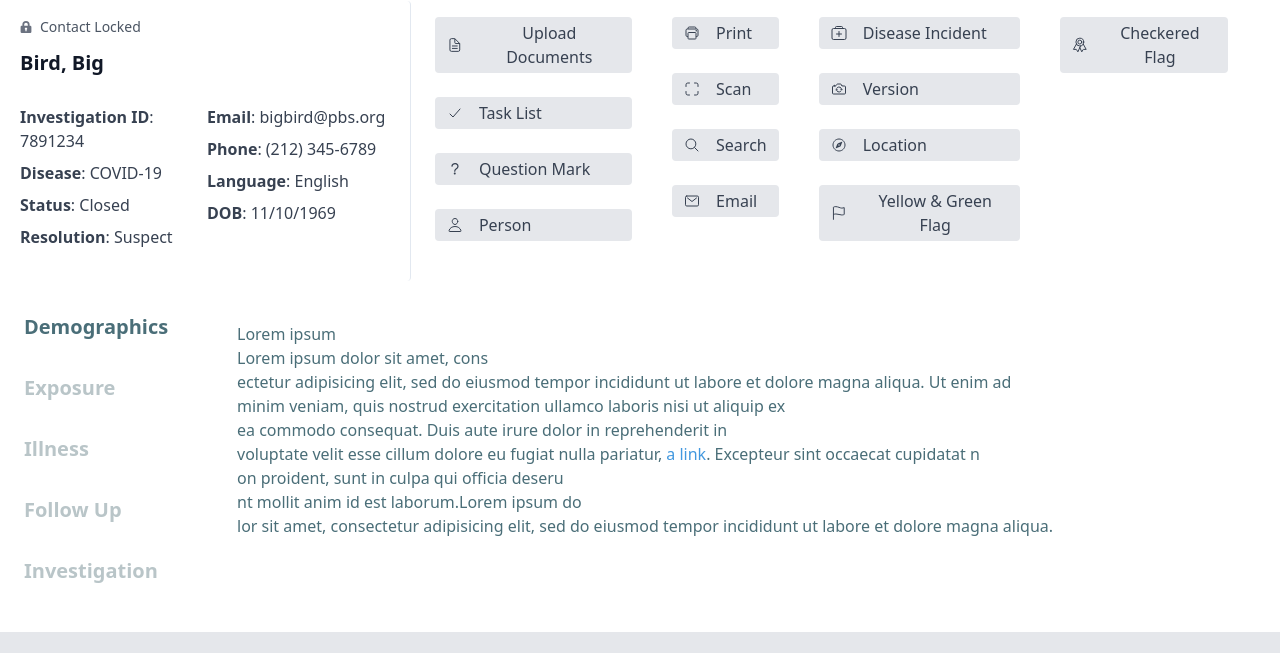
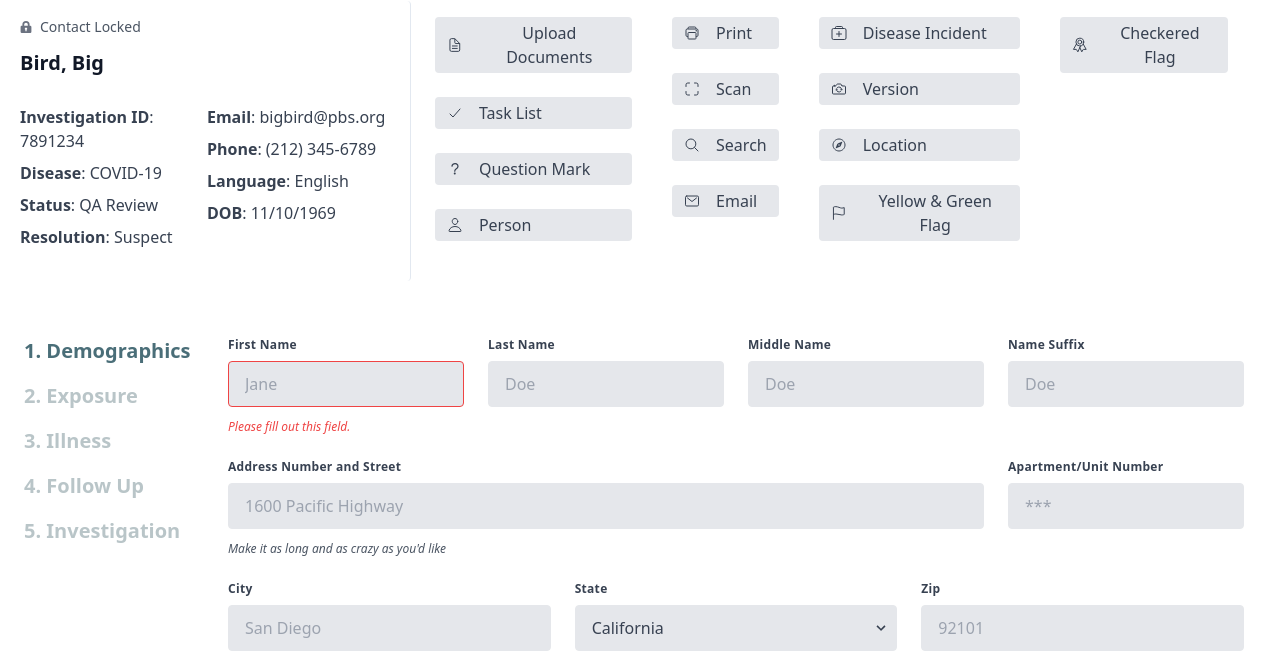
Before and after one commit to mykey007/contact-tracing-redesign, a website: page ct.html in a window 1280 px wide. Shown: the part 165-818 px from the top of the page. Drawn offline with nearby package versions, Linux system fonts and the light colour scheme.

Commit message:
adds ddemographic form part 1, better styles

```diff
--- a/ct.html
+++ b/ct.html
@@ -54,7 +54,7 @@
                             <div class="w-1/2">
                                 <p class="text-gray-700 text-base mb-2"><b>Investigation ID</b>: 7891234</p>
                                 <p class="text-gray-700 text-base mb-2"><b>Disease</b>: COVID-19</p>
-                                <p class="text-gray-700 text-base mb-2"><b>Status</b>: Closed</p>
+                                <p class="text-gray-700 text-base mb-2"><b>Status</b>: QA Review</p>
                                 <p class="text-gray-700 text-base mb-2"><b>Resolution</b>: Suspect</p>
                             </div>
                             <div class="w-1/2">
@@ -128,7 +128,7 @@
             </div>
           </div>
 
-          <div class="w-full bg-white">
+          <div class="w-full bg-white mt-12">
               <div class="ui-tabgroup left-side">
                 <input class="ui-tab1" type="radio" id="tgroup_c2_tab1" name="tgroup_c2" checked />
                 <input class="ui-tab2" type="radio" id="tgroup_c2_tab2" name="tgroup_c2" />
@@ -136,16 +136,89 @@
                 <input class="ui-tab4" type="radio" id="tgroup_c2_tab4" name="tgroup_c2" />
                 <input class="ui-tab5" type="radio" id="tgroup_c2_tab5" name="tgroup_c2" />
                 <div class="ui-tabs">
-                  <label class="ui-tab1 text-xl p-4 pl-1" for="tgroup_c2_tab1">Demographics</label>
-                  <label class="ui-tab2 text-xl p-4 pl-1" for="tgroup_c2_tab2">Exposure</label>
-                  <label class="ui-tab3 text-xl p-4 pl-1" for="tgroup_c2_tab3">Illness</label>
-                  <label class="ui-tab4 text-xl p-4 pl-1" for="tgroup_c2_tab4"></i>Follow Up</label>
-                  <label class="ui-tab5 text-xl p-4 pl-1" for="tgroup_c2_tab45"></i>Investigation</label>
+                  <label class="ui-tab1 text-xl p-4 pl-1 pb-2 pt-2" for="tgroup_c2_tab1">1. Demographics</label>
+                  <label class="ui-tab2 text-xl p-4 pl-1 pb-2 pt-2" for="tgroup_c2_tab2">2. Exposure</label>
+                  <label class="ui-tab3 text-xl p-4 pl-1 pb-2 pt-2" for="tgroup_c2_tab3">3. Illness</label>
+                  <label class="ui-tab4 text-xl p-4 pl-1 pb-2 pt-2" for="tgroup_c2_tab4"></i>4. Follow Up</label>
+                  <label class="ui-tab5 text-xl p-4 pl-1 pb-2 pt-2" for="tgroup_c2_tab45"></i>5. Investigation</label>
                 </div>
-                <div class="ui-panels">
+                <div class="ui-panels p-4 pt-2">
                   <div class="ui-tab1">
-                    <h3>Lorem ipsum</h3>
-                    <p>Lorem ipsum dolor sit amet, cons<br/>ectetur adipisicing elit, sed do eiusmod tempor incididunt ut labore et dolore magna aliqua. Ut enim ad<br/> minim veniam, quis nostrud exercitation ullamco laboris nisi ut aliquip ex <br/> ea commodo consequat. Duis aute irure dolor in reprehenderit in<br/> voluptate velit esse cillum dolore eu fugiat nulla pariatur, <a href="#">a link</a>. Excepteur sint occaecat cupidatat n<br/>on proident, sunt in culpa qui officia deseru<br/>nt mollit anim id est laborum.Lorem ipsum do<br/>lor sit amet, consectetur adipisicing elit, sed do eiusmod tempor incididunt ut labore et dolore magna aliqua.</p>
+                    <form class="w-full max-w-xxl">
+                        <div class="flex flex-wrap -mx-3 mb-6">
+                          <div class="w-full md:w-1/4 px-3 mb-6 md:mb-0">
+                            <label class="block tracking-wide text-gray-700 text-xs font-bold mb-2" for="grid-first-name">
+                              First Name
+                            </label>
+                            <input class="appearance-none block w-full bg-gray-200 text-gray-700 border border-red-500 rounded py-3 px-4 mb-3 leading-tight focus:outline-none focus:bg-white" id="grid-first-name" type="text" placeholder="Jane">
+                            <p class="text-red-500 text-xs italic">Please fill out this field.</p>
+                          </div>
+                          <div class="w-full md:w-1/4 px-3">
+                            <label class="block tracking-wide text-gray-700 text-xs font-bold mb-2" for="grid-last-name">
+                              Last Name
+                            </label>
+                            <input class="appearance-none block w-full bg-gray-200 text-gray-700 border border-gray-200 rounded py-3 px-4 leading-tight focus:outline-none focus:bg-white focus:border-gray-500" id="grid-last-name" type="text" placeholder="Doe">
+                          </div>
+                          <div class="w-full md:w-1/4 px-3">
+                            <label class="block tracking-wide text-gray-700 text-xs font-bold mb-2" for="grid-last-name">
+                              Middle Name
+                            </label>
+                            <input class="appearance-none block w-full bg-gray-200 text-gray-700 border border-gray-200 rounded py-3 px-4 leading-tight focus:outline-none focus:bg-white focus:border-gray-500" id="grid-last-name" type="text" placeholder="Doe">
+                          </div>
+                          <div class="w-full md:w-1/4 px-3">
+                            <label class="block tracking-wide text-gray-700 text-xs font-bold mb-2" for="grid-last-name">
+                              Name Suffix
+                            </label>
+                            <input class="appearance-none block w-full bg-gray-200 text-gray-700 border border-gray-200 rounded py-3 px-4 leading-tight focus:outline-none focus:bg-white focus:border-gray-500" id="grid-last-name" type="text" placeholder="Doe">
+                          </div>
+                        </div>
+                        <div class="flex flex-wrap -mx-3 mb-6">
+                          <div class="w-full md:w-3/4 px-3 mb-6 md:mb-0">
+                            <label class="block tracking-wide text-gray-700 text-xs font-bold mb-2" for="grid-password">
+                              Address Number and Street
+                            </label>
+                            <input class="appearance-none block w-full bg-gray-200 text-gray-700 border border-gray-200 rounded py-3 px-4 mb-3 leading-tight focus:outline-none focus:bg-white focus:border-gray-500" id="grid-password" type="text" placeholder="1600 Pacific Highway">
+                            <p class="text-gray-600 text-xs italic">Make it as long and as crazy as you'd like</p>
+                          </div>
+                          <div class="w-full md:w-1/4 px-3 mb-6 md:mb-0">
+                            <label class="block tracking-wide text-gray-700 text-xs font-bold mb-2" for="grid-password">
+                                Apartment/Unit Number
+                              </label>
+                            <input class="appearance-none block w-full bg-gray-200 text-gray-700 border border-gray-200 rounded py-3 px-4 mb-3 leading-tight focus:outline-none focus:bg-white focus:border-gray-500" id="grid-password" type="text" placeholder="***">
+                          </div>
+                        </div>
+                        <div class="flex flex-wrap -mx-3 mb-2">
+                          <div class="w-full md:w-1/3 px-3 mb-6 md:mb-0">
+                            <label class="block tracking-wide text-gray-700 text-xs font-bold mb-2" for="grid-city">
+                              City
+                            </label>
+                            <input class="appearance-none block w-full bg-gray-200 text-gray-700 border border-gray-200 rounded py-3 px-4 leading-tight focus:outline-none focus:bg-white focus:border-gray-500" id="grid-city" type="text" placeholder="San Diego">
+                          </div>
+                          <div class="w-full md:w-1/3 px-3 mb-6 md:mb-0">
+                            <label class="block tracking-wide text-gray-700 text-xs font-bold mb-2" for="grid-state">
+                              State
+                            </label>
+                            <div class="relative">
+                              <select class="block appearance-none w-full bg-gray-200 border border-gray-200 text-gray-700 py-3 px-4 pr-8 rounded leading-tight focus:outline-none focus:bg-white focus:border-gray-500" id="grid-state">
+                                <option>California</option>
+                                <option>Arizona</option>
+                                <option>Texas</option>
+                              </select>
+                              <div class="pointer-events-none absolute inset-y-0 right-0 flex items-center px-2 text-gray-700">
+                                <svg class="fill-current h-4 w-4" xmlns="http://www.w3.org/2000/svg" viewBox="0 0 20 20"><path d="M9.293 12.95l.707.707L15.657 8l-1.414-1.414L10 10.828 5.757 6.586 4.343 8z"/></svg>
+                              </div>
+                            </div>
+                          </div>
+                          <div class="w-full md:w-1/3 px-3 mb-6 md:mb-0">
+                            <label class="block tracking-wide text-gray-700 text-xs font-bold mb-2" for="grid-zip">
+                              Zip
+                            </label>
+                            <input class="appearance-none block w-full bg-gray-200 text-gray-700 border border-gray-200 rounded py-3 px-4 leading-tight focus:outline-none focus:bg-white focus:border-gray-500" id="grid-zip" type="text" placeholder="92101">
+                          </div>
+                        </div>
+                      </form>
+
+                      <hr class="my-6" />
                   </div>
                   <div class="ui-tab2">
                     <h3>Duis aute</h3>
--- a/tabs.css
+++ b/tabs.css
@@ -83,7 +83,6 @@
   background-color: #fff;
   color: #4a6e78;
   min-height: 200px;
-  padding: 25px;
   display: none;
   word-wrap: break-word;
   word-break: break-word;
```
